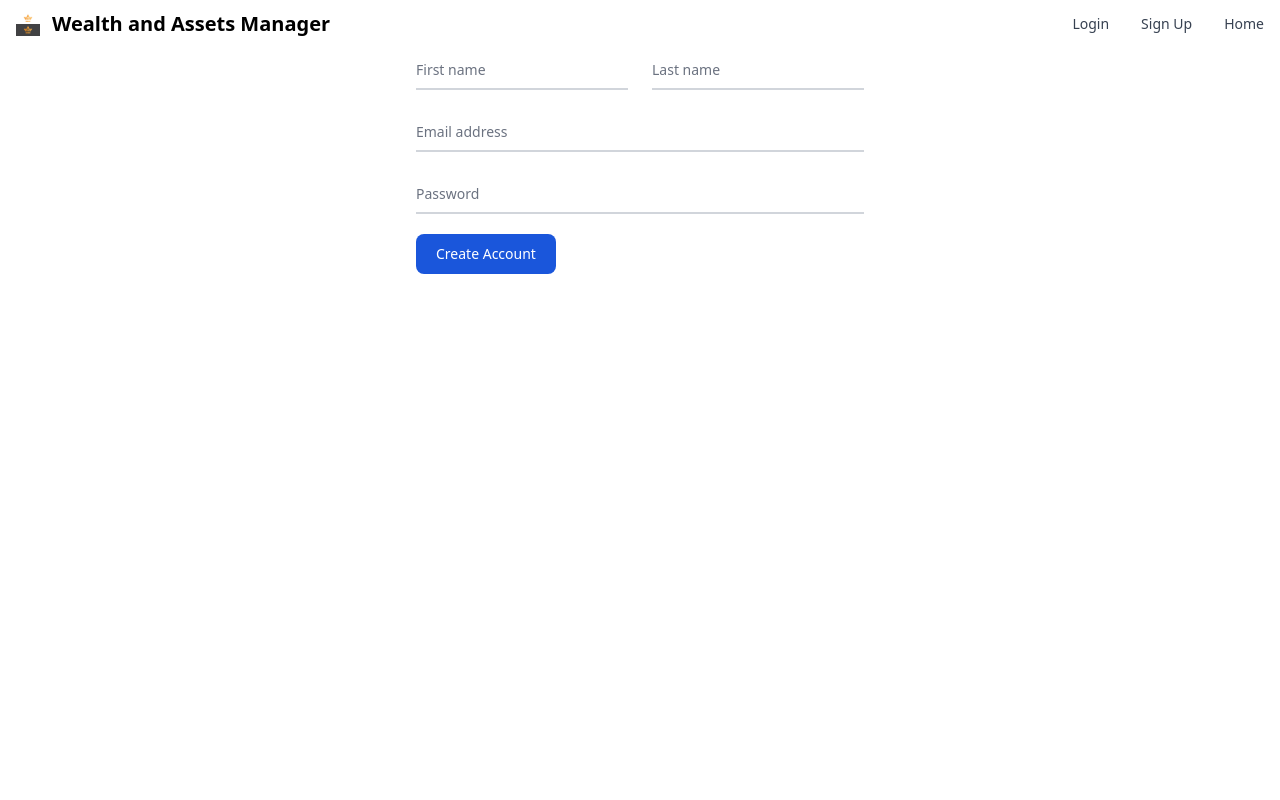
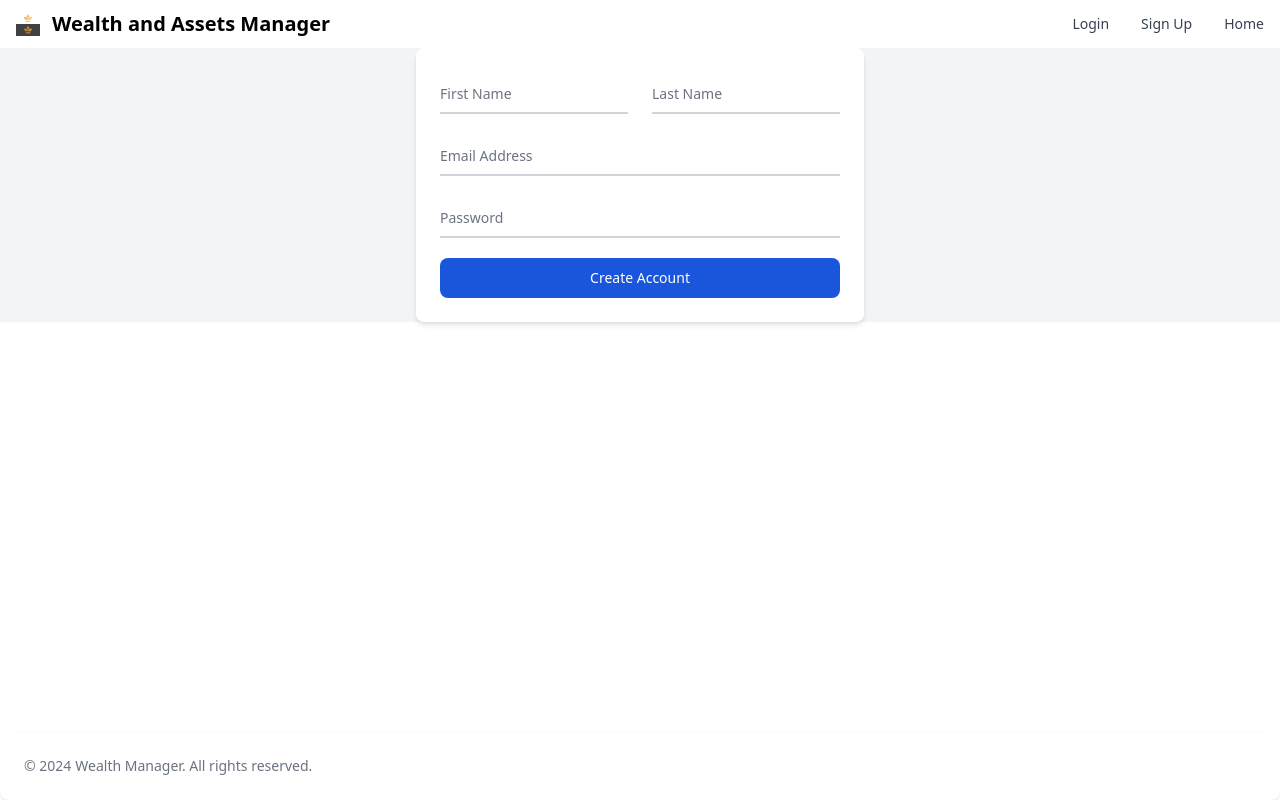
Before and after one commit to ICUBE321/wealth-and-asset-management, a React (Vite) app in the folder client/wealth-and-asset-manager/: page /signup in a window 1280 px wide. Built offline with nearby package versions, Linux system fonts and the light colour scheme; no server answers.

Commit message:
updated footer

```diff
--- a/client/wealth-and-asset-manager/src/App.css
+++ b/client/wealth-and-asset-manager/src/App.css
@@ -6,8 +6,11 @@
 body {
   background-color: white;
   overflow-x: hidden;
+  width: 100%;
+  box-sizing: border-box;
   margin: 0;
-  width: 100%;
   padding: 0;
-  box-sizing: border-box;
+  display: flex;
+  flex-direction: column;
+  min-height: 100vh;
 }
--- a/client/wealth-and-asset-manager/src/App.jsx
+++ b/client/wealth-and-asset-manager/src/App.jsx
@@ -12,6 +12,7 @@ import MonitorGrowth from "./pages/MonitorGrowth";
 import Log from "./utility/Logs";
 import { useEffect, useState } from "react";
 import axios from "axios";
+import FooterComponent from "./components/Footer";
 
 function App() {
   const { token, setToken, removeToken } = useToken();
@@ -78,8 +79,9 @@ function App() {
   }, [assets]);
 
   return (
-    <>
+    <div className="flex flex-col min-h-screen">
       <Navigation tokenExists={token} />
+      <main className="flex-grow">
         <Routes>
           <Route
             path="/"
@@ -109,10 +111,15 @@ function App() {
             path="/monitor-growth"
             element={<MonitorGrowth portfolioGrowth={portfolioGrowth} />}
           />
-        <Route path="/logout" element={<Logout removeToken={removeToken} />} />
+          <Route
+            path="/logout"
+            element={<Logout removeToken={removeToken} />}
+          />
           <Route path="*" element={<NoMatch />} />
         </Routes>
-    </>
+      </main>
+      <FooterComponent />
+    </div>
   );
 }
 
--- /dev/null
+++ b/client/wealth-and-asset-manager/src/components/Footer.jsx
@@ -0,0 +1,14 @@
+import { Footer, FooterCopyright } from "flowbite-react";
+
+const FooterComponent = () => {
+  return (
+    <Footer container>
+      <FooterCopyright
+        by="Wealth Manager. All rights reserved."
+        year={new Date().getFullYear()}
+      />
+    </Footer>
+  );
+};
+
+export default FooterComponent;
--- a/client/wealth-and-asset-manager/src/pages/Home.jsx
+++ b/client/wealth-and-asset-manager/src/pages/Home.jsx
@@ -199,13 +199,6 @@ const Home = ({ tokenExists, assets, totalAssetValue, portfolioGrowth }) => {
           </section>
         </>
       )}
-
-      {/* Footer */}
-      <footer className="bg-gray-800 text-gray-300 py-8">
-        <div className="max-w-6xl mx-auto text-center">
-          <p>© 2025 Wealth Manager. All rights reserved.</p>
-        </div>
-      </footer>
     </div>
   );
 };
--- a/client/wealth-and-asset-manager/src/pages/SignUp.jsx
+++ b/client/wealth-and-asset-manager/src/pages/SignUp.jsx
@@ -54,15 +54,15 @@ const SignUp = ({ setToken }) => {
   };
 
   return (
-    <>
-      <form className="max-w-md mx-auto">
+    <div className="flex items-center justify-center bg-gray-100">
+      <form className="max-w-md w-full bg-white p-6 rounded-lg shadow-md">
         <div className="grid md:grid-cols-2 md:gap-6">
           <div className="relative z-0 w-full mb-5 group">
             <input
               type="text"
               name="floating_first_name"
               id="floating_first_name"
-              className="block py-2.5 px-0 w-full text-sm text-gray-900 bg-transparent border-0 border-b-2 border-gray-300 appearance-none dark:text-white dark:border-gray-600 dark:focus:border-blue-500 focus:outline-none focus:ring-0 focus:border-blue-600 peer"
+              className="block py-2.5 px-0 w-full text-sm text-gray-900 bg-transparent border-0 border-b-2 border-gray-300 appearance-none focus:outline-none focus:ring-0 focus:border-blue-600 peer"
               placeholder=" "
               required
               value={firstName}
@@ -70,9 +70,9 @@ const SignUp = ({ setToken }) => {
             />
             <label
               htmlFor="floating_first_name"
-              className="peer-focus:font-medium absolute text-sm text-gray-500 dark:text-gray-400 duration-300 transform -translate-y-6 scale-75 top-3 -z-10 origin-[0] peer-focus:start-0 rtl:peer-focus:translate-x-1/4 peer-focus:text-blue-600 peer-focus:dark:text-blue-500 peer-placeholder-shown:scale-100 peer-placeholder-shown:translate-y-0 peer-focus:scale-75 peer-focus:-translate-y-6"
+              className="peer-focus:font-medium absolute text-sm text-gray-500 duration-300 transform -translate-y-6 scale-75 top-3 -z-10 origin-[0] peer-focus:left-0 peer-focus:text-blue-600 peer-placeholder-shown:scale-100 peer-placeholder-shown:translate-y-0 peer-focus:scale-75 peer-focus:-translate-y-6"
             >
-              First name
+              First Name
             </label>
           </div>
           <div className="relative z-0 w-full mb-5 group">
@@ -80,7 +80,7 @@ const SignUp = ({ setToken }) => {
               type="text"
               name="floating_last_name"
               id="floating_last_name"
-              className="block py-2.5 px-0 w-full text-sm text-gray-900 bg-transparent border-0 border-b-2 border-gray-300 appearance-none dark:text-white dark:border-gray-600 dark:focus:border-blue-500 focus:outline-none focus:ring-0 focus:border-blue-600 peer"
+              className="block py-2.5 px-0 w-full text-sm text-gray-900 bg-transparent border-0 border-b-2 border-gray-300 appearance-none focus:outline-none focus:ring-0 focus:border-blue-600 peer"
               placeholder=" "
               required
               value={lastName}
@@ -88,9 +88,9 @@ const SignUp = ({ setToken }) => {
             />
             <label
               htmlFor="floating_last_name"
-              className="peer-focus:font-medium absolute text-sm text-gray-500 dark:text-gray-400 duration-300 transform -translate-y-6 scale-75 top-3 -z-10 origin-[0] peer-focus:start-0 rtl:peer-focus:translate-x-1/4 peer-focus:text-blue-600 peer-focus:dark:text-blue-500 peer-placeholder-shown:scale-100 peer-placeholder-shown:translate-y-0 peer-focus:scale-75 peer-focus:-translate-y-6"
+              className="peer-focus:font-medium absolute text-sm text-gray-500 duration-300 transform -translate-y-6 scale-75 top-3 -z-10 origin-[0] peer-focus:left-0 peer-placeholder-shown:scale-100 peer-placeholder-shown:translate-y-0 peer-focus:scale-75 peer-focus:-translate-y-6"
             >
-              Last name
+              Last Name
             </label>
           </div>
         </div>
@@ -99,7 +99,7 @@ const SignUp = ({ setToken }) => {
             type="email"
             name="floating_email"
             id="floating_email"
-            className="block py-2.5 px-0 w-full text-sm text-gray-900 bg-transparent border-0 border-b-2 border-gray-300 appearance-none dark:text-white dark:border-gray-600 dark:focus:border-blue-500 focus:outline-none focus:ring-0 focus:border-blue-600 peer"
+            className="block py-2.5 px-0 w-full text-sm text-gray-900 bg-transparent border-0 border-b-2 border-gray-300 appearance-none focus:outline-none focus:ring-0 focus:border-blue-600 peer"
             placeholder=" "
             required
             value={email}
@@ -107,9 +107,9 @@ const SignUp = ({ setToken }) => {
           />
           <label
             htmlFor="floating_email"
-            className="peer-focus:font-medium absolute text-sm text-gray-500 dark:text-gray-400 duration-300 transform -translate-y-6 scale-75 top-3 -z-10 origin-[0] peer-focus:start-0 rtl:peer-focus:translate-x-1/4 rtl:peer-focus:left-auto peer-focus:text-blue-600 peer-focus:dark:text-blue-500 peer-placeholder-shown:scale-100 peer-placeholder-shown:translate-y-0 peer-focus:scale-75 peer-focus:-translate-y-6"
+            className="peer-focus:font-medium absolute text-sm text-gray-500 duration-300 transform -translate-y-6 scale-75 top-3 -z-10 origin-[0] peer-focus:left-0 peer-placeholder-shown:scale-100 peer-placeholder-shown:translate-y-0 peer-focus:scale-75 peer-focus:-translate-y-6"
           >
-            Email address
+            Email Address
           </label>
         </div>
         <div className="relative z-0 w-full mb-5 group">
@@ -117,7 +117,7 @@ const SignUp = ({ setToken }) => {
             type="password"
             name="floating_password"
             id="floating_password"
-            className="block py-2.5 px-0 w-full text-sm text-gray-900 bg-transparent border-0 border-b-2 border-gray-300 appearance-none dark:text-white dark:border-gray-600 dark:focus:border-blue-500 focus:outline-none focus:ring-0 focus:border-blue-600 peer"
+            className="block py-2.5 px-0 w-full text-sm text-gray-900 bg-transparent border-0 border-b-2 border-gray-300 appearance-none focus:outline-none focus:ring-0 focus:border-blue-600 peer"
             placeholder=" "
             required
             value={password}
@@ -125,7 +125,7 @@ const SignUp = ({ setToken }) => {
           />
           <label
             htmlFor="floating_password"
-            className="peer-focus:font-medium absolute text-sm text-gray-500 dark:text-gray-400 duration-300 transform -translate-y-6 scale-75 top-3 -z-10 origin-[0] peer-focus:start-0 rtl:peer-focus:translate-x-1/4 peer-focus:text-blue-600 peer-focus:dark:text-blue-500 peer-placeholder-shown:scale-100 peer-placeholder-shown:translate-y-0 peer-focus:scale-75 peer-focus:-translate-y-6"
+            className="peer-focus:font-medium absolute text-sm text-gray-500 duration-300 transform -translate-y-6 scale-75 top-3 -z-10 origin-[0] peer-focus:left-0 peer-placeholder-shown:scale-100 peer-placeholder-shown:translate-y-0 peer-focus:scale-75 peer-focus:-translate-y-6"
           >
             Password
           </label>
@@ -133,12 +133,12 @@ const SignUp = ({ setToken }) => {
         <button
           type="submit"
           onClick={createUser}
-          className="text-white bg-blue-700 hover:bg-blue-800 focus:ring-4 focus:outline-none focus:ring-blue-300 font-medium rounded-lg text-sm w-full sm:w-auto px-5 py-2.5 text-center dark:bg-blue-600 dark:hover:bg-blue-700 dark:focus:ring-blue-800"
+          className="text-white bg-blue-700 hover:bg-blue-800 focus:ring-4 focus:outline-none focus:ring-blue-300 font-medium rounded-lg text-sm w-full px-5 py-2.5 text-center"
         >
           Create Account
         </button>
       </form>
-    </>
+    </div>
   );
 };
 
```
Also changed, not shown: client/wealth-and-asset-manager/src/pages/Login.jsx (+8 -8 lines). Lines whose indentation alone changed are shown as unchanged.
